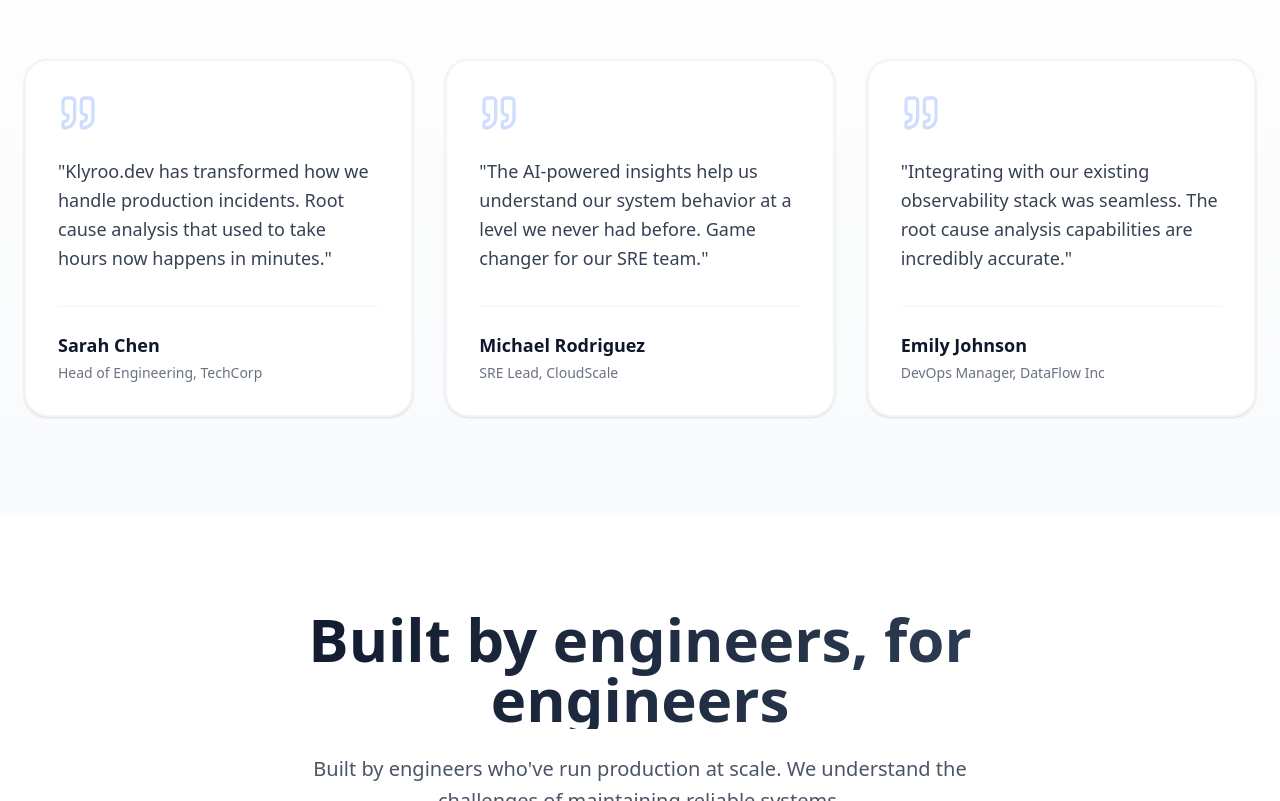
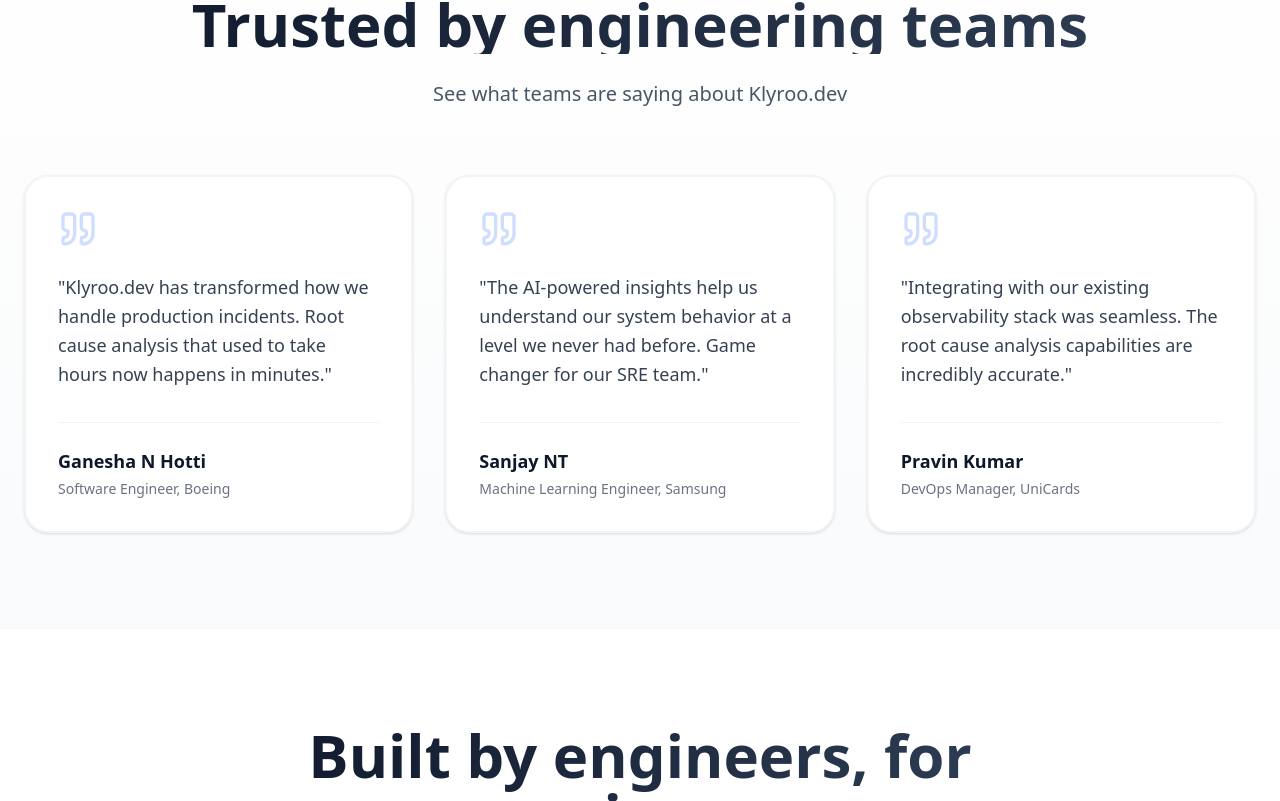
Before and after one commit to SharathHebbar/klyroo-landing-page, a React (Vite) app: page / in a window 1280 px wide. Shown: the part 1548-2349 px from the top of the page. Built offline with nearby package versions, Linux system fonts and the light colour scheme.

Commit message:
Klyroo Dev

```diff
--- a/src/components/Hero.jsx
+++ b/src/components/Hero.jsx
@@ -48,7 +48,8 @@
         transition={{ delay: 0.1 }}
         className="text-6xl md:text-7xl lg:text-8xl font-extrabold mb-8 bg-gradient-to-r from-slate-900 via-blue-900 to-slate-900 bg-clip-text text-transparent leading-tight"
       >
-        <span className="bg-gradient-to-r from-blue-600 to-purple-600 bg-clip-text text-transparent">AI SRE</span> for modern production systems
+        <span className="bg-gradient-to-r from-blue-600 to-purple-600 bg-clip-text text-transparent">AI SRE</span>
+        <p>for modern production systems</p>
       </motion.h1>
 
       <motion.p
@@ -76,13 +77,13 @@
         >
           Book a Demo <ArrowRight size={20} />
         </motion.a>
-        <motion.button
+        {/* <motion.button
           whileHover={{ scale: 1.05 }}
           whileTap={{ scale: 0.95 }}
           className="bg-white/80 backdrop-blur-sm text-slate-900 border-2 border-slate-200 px-8 py-4 rounded-full font-bold hover:bg-white hover:border-slate-300 transition-all shadow-lg"
         >
           Contact Us
-        </motion.button>
+        </motion.button> */}
       </motion.div>
     </section>
   );
--- a/src/components/Testimonials.jsx
+++ b/src/components/Testimonials.jsx
@@ -4,21 +4,21 @@
 const TESTIMONIALS = [
   {
     quote: "Klyroo.dev has transformed how we handle production incidents. Root cause analysis that used to take hours now happens in minutes.",
-    author: "Sarah Chen",
-    role: "Head of Engineering",
-    company: "TechCorp"
+    author: "Ganesha N Hotti",
+    role: "Software Engineer",
+    company: "Boeing"
   },
   {
     quote: "The AI-powered insights help us understand our system behavior at a level we never had before. Game changer for our SRE team.",
-    author: "Michael Rodriguez",
-    role: "SRE Lead",
-    company: "CloudScale"
+    author: "Sanjay NT",
+    role: "Machine Learning Engineer",
+    company: "Samsung"
   },
   {
     quote: "Integrating with our existing observability stack was seamless. The root cause analysis capabilities are incredibly accurate.",
-    author: "Emily Johnson",
+    author: "Pravin Kumar",
     role: "DevOps Manager",
-    company: "DataFlow Inc"
+    company: "UniCards"
   }
 ];
 
```
